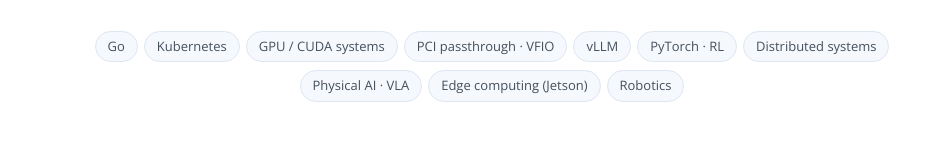
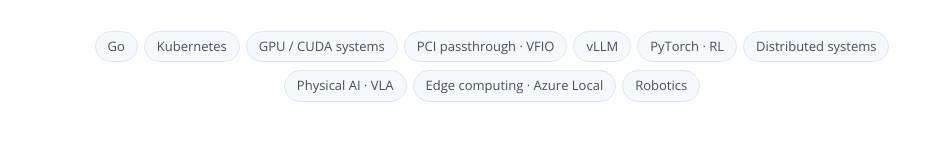
Before and after one commit to ZichenYuan/websitev2, a plain HTML site: page index.html in a window 1280 px wide. Shown: the part 1867-2027 px from the top of the page, without its empty margins (298-1248 px from the left). Drawn offline with nearby package versions, Linux system fonts and the light colour scheme.

Commit message:
Update chip for Edge computing to Azure Local

```diff
--- a/index.html
+++ b/index.html
@@ -148,7 +148,7 @@
         </div>
 
         <div class="chips" data-aos="fade-up" data-aos-delay="200">
-          <span>Go</span><span>Kubernetes</span><span>GPU / CUDA systems</span><span>PCI passthrough · VFIO</span><span>vLLM</span><span>PyTorch · RL</span><span>Distributed systems</span><span>Physical AI · VLA</span><span>Edge computing (Jetson)</span><span>Robotics</span>
+          <span>Go</span><span>Kubernetes</span><span>GPU / CUDA systems</span><span>PCI passthrough · VFIO</span><span>vLLM</span><span>PyTorch · RL</span><span>Distributed systems</span><span>Physical AI · VLA</span><span>Edge computing · Azure Local</span><span>Robotics</span>
         </div>
 
       </div>
```
